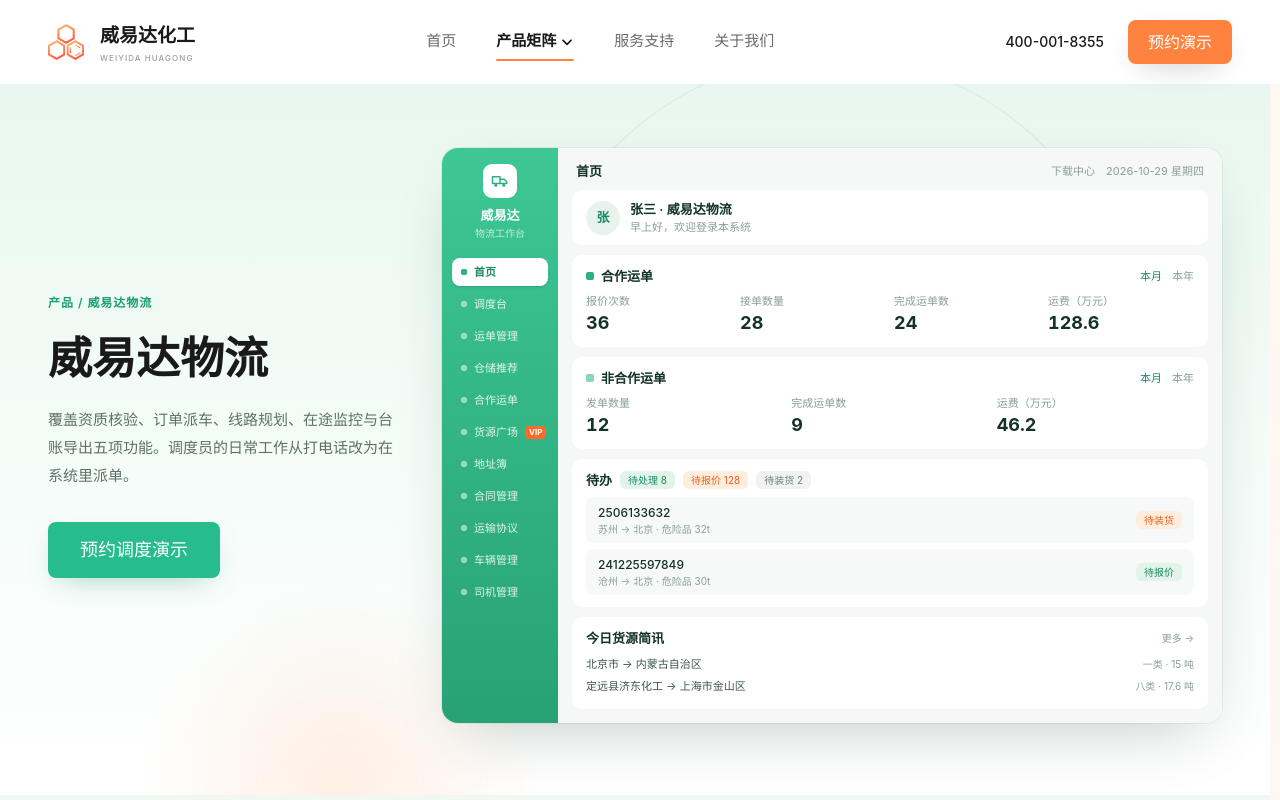
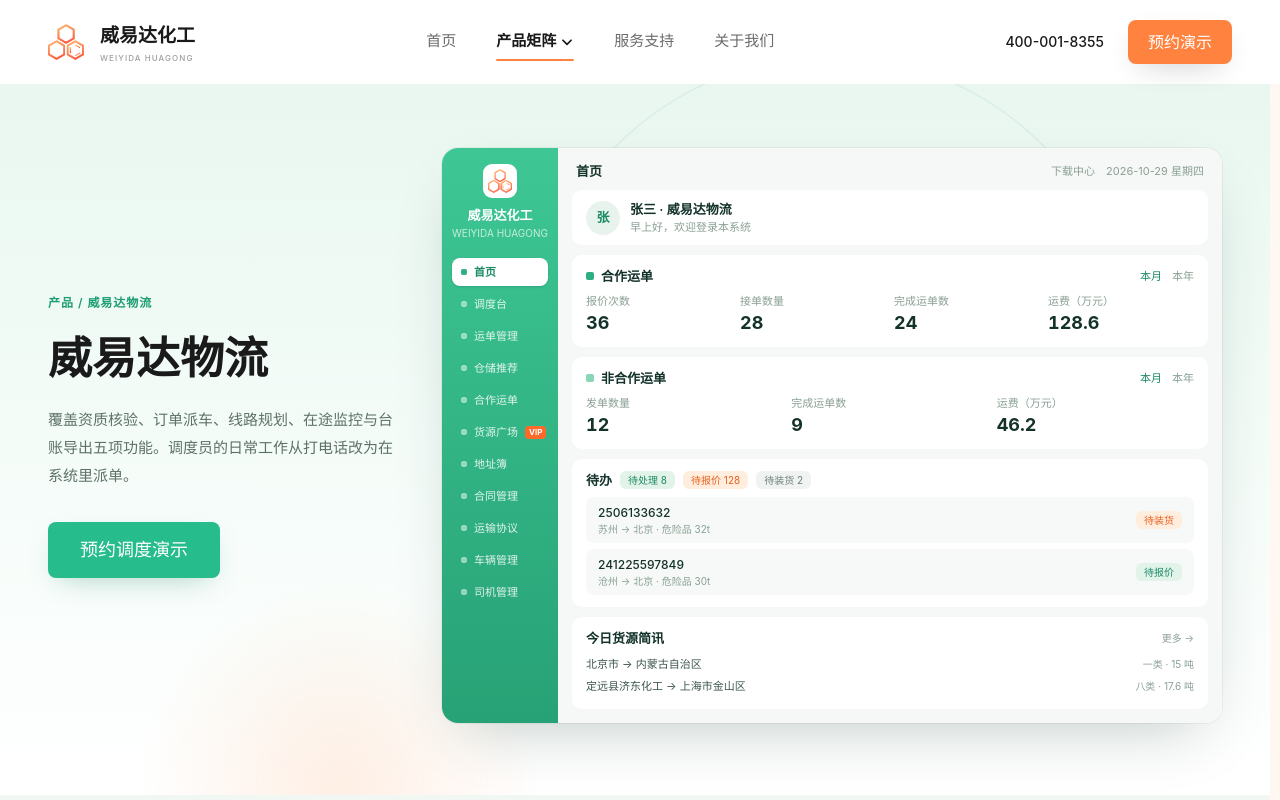
Before and after one commit to KaysonSugar/official-website, a Vue app: page /products/logistics in a window 1280 px wide. Shown: the top 800 px of the page. Built offline with nearby package versions, Linux system fonts and the light colour scheme.

Commit message:
feat: 调度台卡品牌位换 Logo Mark，注释间距收紧
- 侧栏顶部手绘小货车 SVG 换成站点 Logo Mark（brand/logo.webp），
  名字从「威易达/物流工作台」改为与顶栏一致的「威易达化工/WEIYIDA HUAGONG」
- 货源广场注释三段间隔 36 收到 20

```diff
--- a/src/components/sections/ProductCargoSection.vue
+++ b/src/components/sections/ProductCargoSection.vue
@@ -56,7 +56,7 @@ const badgeTone = {
         <!-- 注释：三段分开摆、间隔拉大（原型里圆点是独立分隔符），
              垂直位置贴数字行底部不是整组居中，水平离「0 元」约 120 -->
         <p
-          class="hidden text-[12px] leading-[18px] text-[#8aa094] lg:flex lg:ml-[120px] lg:items-center lg:self-end lg:gap-x-[36px] lg:pb-[24px]"
+          class="hidden text-[12px] leading-[18px] text-[#8aa094] lg:flex lg:ml-[120px] lg:items-center lg:self-end lg:gap-x-[20px] lg:pb-[24px]"
         >
           <template v-for="(note, i) in cargo.notes" :key="note">
             <span>{{ note }}</span>
--- a/src/components/sections/ProductLogisticsHero.vue
+++ b/src/components/sections/ProductLogisticsHero.vue
@@ -11,6 +11,7 @@ import BaseButton from '@/components/ui/BaseButton.vue'
 import { getPage, siteConfig } from '@/config/site'
 import glowWarm from '@/assets/products/logistics/images/glow-warm.png'
 import ringOne from '@/assets/products/logistics/images/ring-1.png'
+import logoMark from '@/assets/brand/logo.webp'
 
 /**
  * 物流调度首屏（原型 Logistics Hero）：浅薄荷绿渐变背景 + 左文案 + 右调度台。
@@ -82,19 +83,10 @@ const badgeTone = {
         >
           <!-- 侧栏：绿渐变，窄屏藏掉省空间；宽度按「货源广场 + VIP 徽标」一行放下量的 -->
           <aside class="hidden w-[116px] shrink-0 flex-col bg-gradient-to-b from-[#3ec795] to-[#27a276] px-[10px] py-[16px] sm:flex">
-            <!-- 品牌：白色圆角块里画个小货车，块下品牌名 + 副标 -->
+            <!-- 品牌：白色圆角块放 Logo Mark（跟顶栏同一个 logo.webp），块下品牌名 + 英文副标 -->
             <div class="flex flex-col items-center">
               <span class="flex h-[34px] w-[34px] items-center justify-center rounded-[9px] bg-white">
-                <svg viewBox="0 0 24 24" class="h-[20px] w-[20px]" fill="none" aria-hidden="true">
-                  <path
-                    d="M3 7h9v8H3zM12 10h5l3 3v2h-8z"
-                    stroke="#2fae85"
-                    stroke-width="1.8"
-                    stroke-linejoin="round"
-                  />
-                  <circle cx="7" cy="17" r="1.8" fill="#2fae85" />
-                  <circle cx="16.5" cy="17" r="1.8" fill="#2fae85" />
-                </svg>
+                <img :src="logoMark" alt="" aria-hidden="true" class="h-[24px] w-[24px] object-contain" />
               </span>
               <p class="mt-[8px] text-[13px] font-bold leading-[18px] text-white">{{ dash.brand }}</p>
               <p class="mt-[2px] text-[10px] leading-[14px] text-white/70">{{ dash.brandSub }}</p>
--- a/src/config/site.ts
+++ b/src/config/site.ts
@@ -864,8 +864,9 @@ export const siteConfig: SiteConfig = {
   logistics: {
     ctaLabel: '预约调度演示',
     heroDash: {
-      brand: '威易达',
-      brandSub: '物流工作台',
+      // 品牌名照站点 brand 走，跟顶栏一致
+      brand: '威易达化工',
+      brandSub: 'WEIYIDA HUAGONG',
       menus: [
         { label: '首页' },
         { label: '调度台' },
```
